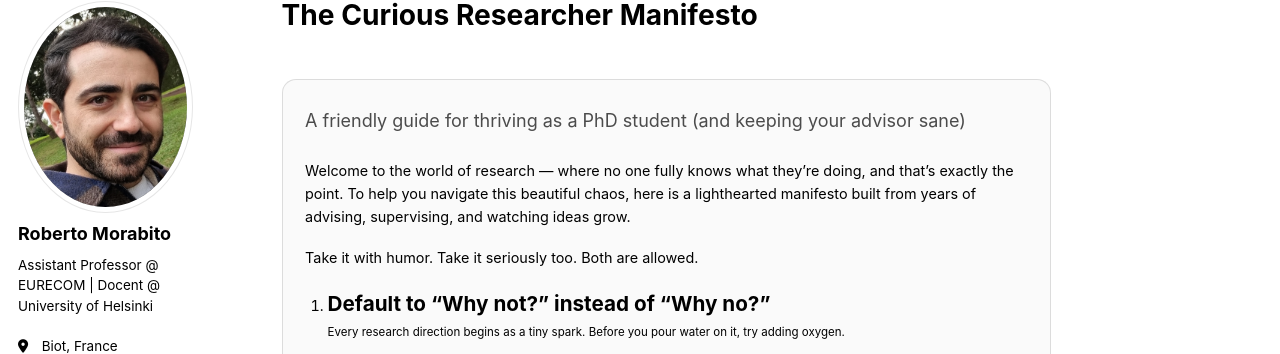
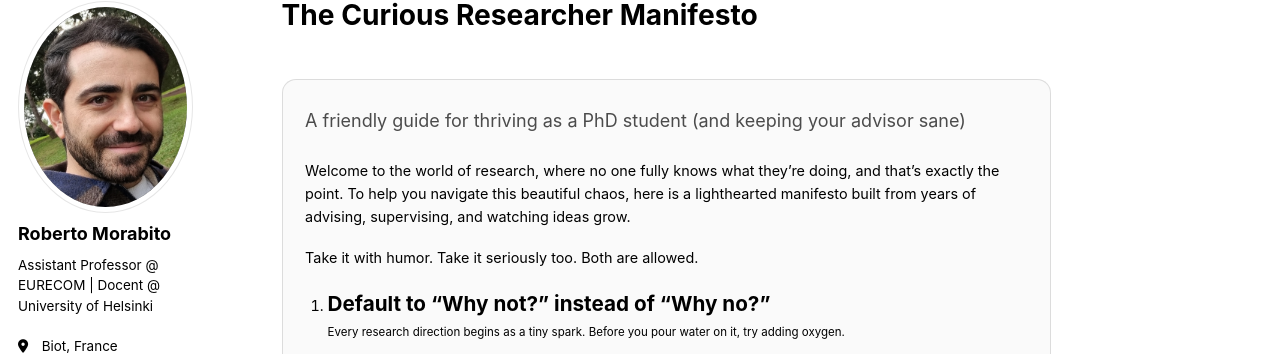
Before and after one commit to robertmora/robertmora.github.io, a Jekyll site: the page built from _pages/manifesto.html, in a window 1280 px wide and 900 px high. Shown: the part 98-452 px from the top of the window. Built offline with Jekyll 4.4.1, drawn with Linux system fonts in a browser that asks for light colours; some web fonts are replaced; a script that is not in the unit is left out.

```diff
--- a/_pages/manifesto.html
+++ b/_pages/manifesto.html
@@ -12,7 +12,7 @@ author_profile: true
   </header>
 
   <p>
-    Welcome to the world of research — where no one fully knows what they’re doing, and that’s exactly the point.
+    Welcome to the world of research, where no one fully knows what they’re doing, and that’s exactly the point.
     To help you navigate this beautiful chaos, here is a lighthearted manifesto built from years of advising,
     supervising, and watching ideas grow.
   </p>
```
